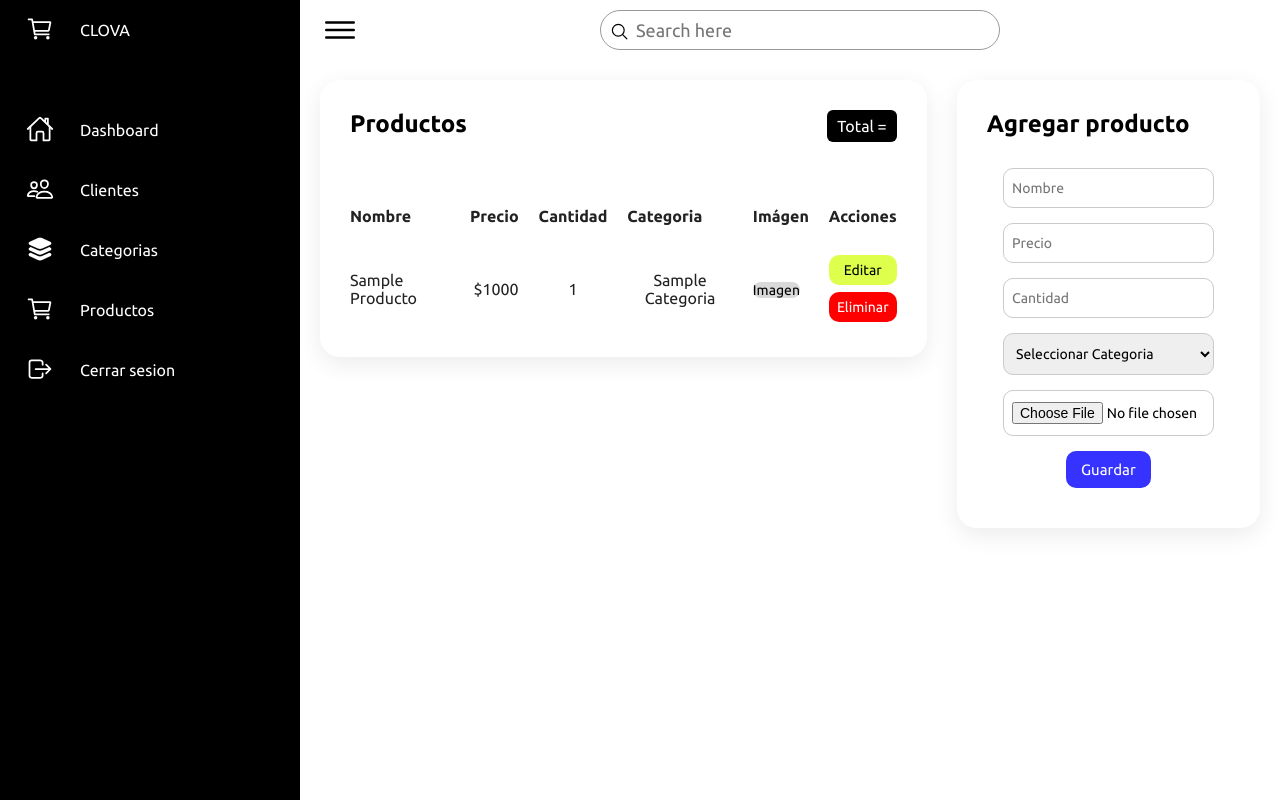
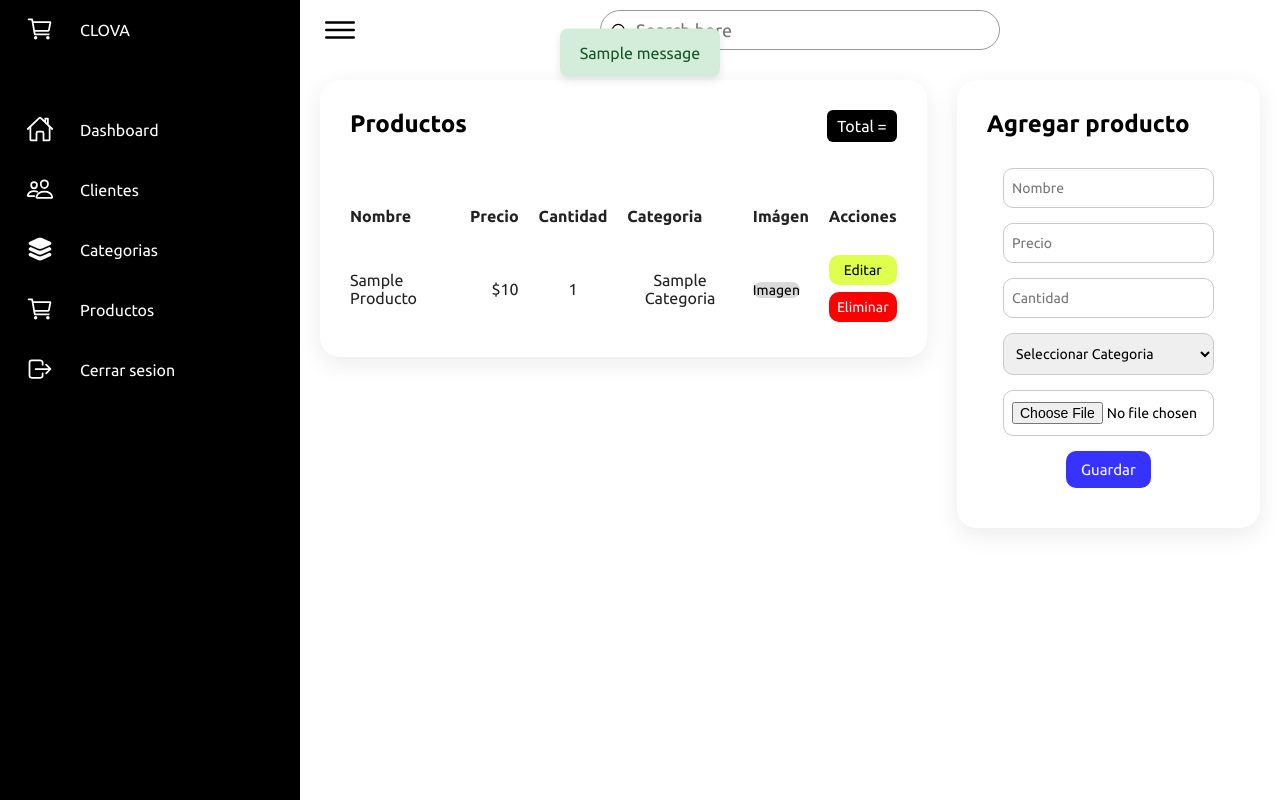
Before and after one commit to MigueSilv4/CLOVA, a Flask app: page /admin/producto in a window 1280 px wide. Run offline with Flask 3, Linux system fonts and the light colour scheme; tables that the repository leaves empty hold one stand-in row (values such as "Sample post"); one stand-in notice (Sample message) is shown; some libraries are stand-ins or nearby versions.

Commit message:
Commit mensajes flash

```diff
--- a/app/static/style_admin.css
+++ b/app/static/style_admin.css
@@ -699,3 +699,74 @@
     left: initial;
   }
 }
+
+/* Estilos generales para el contenedor de alertas */
+.alert-container {
+  position: fixed;
+  left: 50%;
+  transform: translate(-50%, -50%);
+  z-index: 1050;
+  width: 300px;
+  display: flex;
+  flex-direction: column;
+  align-items: center;
+  justify-content: center;
+  }
+
+  /* Estilos generales para las alertas */
+  .alert {
+  padding: 15px 20px;
+  margin-bottom: 15px;
+  border-radius: 8px;
+  font-size: 16px;
+  box-shadow: 0 4px 8px rgba(0, 0, 0, 0.1);
+  animation: slideIn 0.5s ease;
+  }
+
+  /* Animación para que las alertas entren suavemente */
+  @keyframes slideIn {
+  from {
+      opacity: 0;
+      transform: translateY(-20px);
+  }
+  to {
+      opacity: 1;
+      transform: translateY(0);
+  }
+  }
+
+  /* Botón de cierre de la alerta */
+  .btn-close {
+  background: none;
+  border: none;
+  position: absolute;
+  top: 10px;
+  right: 10px;
+  font-size: 16px;
+  cursor: pointer;
+  }
+
+  /* Estilos para las alertas según la categoría */
+  .alert-success {
+  background-color: #d4edda;
+  border-color: #c3e6cb;
+  color: #155724;
+  }
+
+  .alert-danger {
+  background-color: #f8d7da;
+  border-color: #f5c6cb;
+  color: #721c24;
+  }
+
+  .alert-warning {
+  background-color: #fff3cd;
+  border-color: #ffeeba;
+  color: #856404;
+  }
+
+  .alert-info {
+  background-color: #d1ecf1;
+  border-color: #bee5eb;
+  color: #0c5460;
+  }
--- a/app/templates/administrador/producto.html
+++ b/app/templates/administrador/producto.html
@@ -94,6 +94,91 @@
                 </div>
             </div>
 
+            <style>
+                /* Estilos generales para el contenedor de alertas */
+                .alert-container {
+                position: fixed;
+                left: 50%;
+                transform: translate(-50%, -50%);
+                z-index: 1050;
+                width: 300px;
+                display: flex;
+                flex-direction: column;
+                align-items: center;
+                justify-content: center;
+                }
+
+                /* Estilos generales para las alertas */
+                .alert {
+                padding: 15px 20px;
+                margin-bottom: 15px;
+                border-radius: 8px;
+                font-size: 16px;
+                box-shadow: 0 4px 8px rgba(0, 0, 0, 0.1);
+                animation: slideIn 0.5s ease;
+                }
+
+                /* Animación para que las alertas entren suavemente */
+                @keyframes slideIn {
+                from {
+                    opacity: 0;
+                    transform: translateY(-20px);
+                }
+                to {
+                    opacity: 1;
+                    transform: translateY(0);
+                }
+                }
+
+                /* Botón de cierre de la alerta */
+                .btn-close {
+                background: none;
+                border: none;
+                position: absolute;
+                top: 10px;
+                right: 10px;
+                font-size: 16px;
+                cursor: pointer;
+                }
+
+                /* Estilos para las alertas según la categoría */
+                .alert-success {
+                background-color: #d4edda;
+                border-color: #c3e6cb;
+                color: #155724;
+                }
+
+                .alert-danger {
+                background-color: #f8d7da;
+                border-color: #f5c6cb;
+                color: #721c24;
+                }
+
+                .alert-warning {
+                background-color: #fff3cd;
+                border-color: #ffeeba;
+                color: #856404;
+                }
+
+                .alert-info {
+                background-color: #d1ecf1;
+                border-color: #bee5eb;
+                color: #0c5460;
+                }
+            </style>
+            {% with messages = get_flashed_messages(with_categories=true) %}
+                {% if messages %}
+                    <div class="alert-container mb-3">
+                    {% for category, message in messages %}
+                        <div class="alert alert-{{ category }} alert-dismissible fade show" role="alert">
+                        {{ message }}
+                        <button type="button" class="btn-close" data-bs-dismiss="alert" aria-label="Close"></button>
+                        </div>
+                    {% endfor %}
+                    </div>
+                {% endif %}
+            {% endwith %}
+
                 <div class="details">
                     <div class="recentOrders">
                         <div class="cardHeader">
@@ -116,7 +201,7 @@
                             {% for producto in dataP %}
                             <tr>
                                 <td>{{ producto.nombre }}</td>
-                                <td>${{ producto.precio }}00</td>
+                                <td>${{ producto.precio }}</td>
                                 <td>{{ producto.cantidad }}</td>
                                 <td style="text-align: center;">
                                     {% for categoria in dataC %}
```
Also changed, not shown: app/templates/administrador/categoria.html (+14 -1 lines), app/templates/administrador/index.html (+14 -0 lines), app/static/images/imagen_zapato_nike.jpg (added), instance/flaskdb.sqlite.
